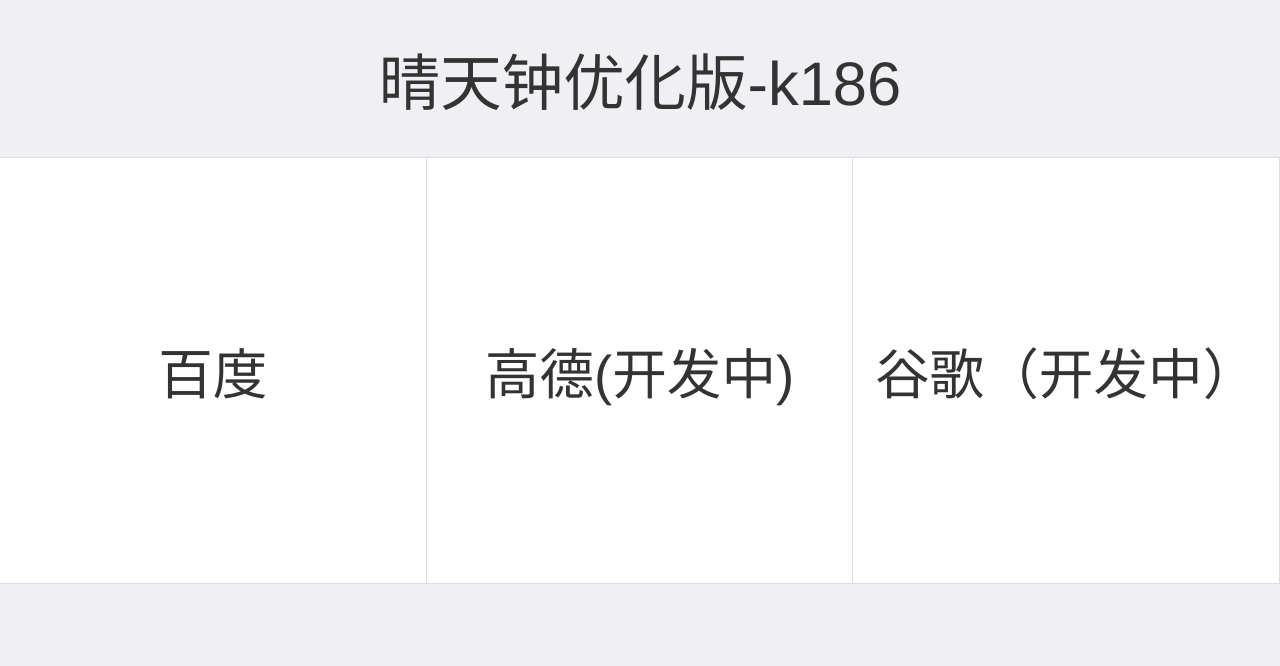
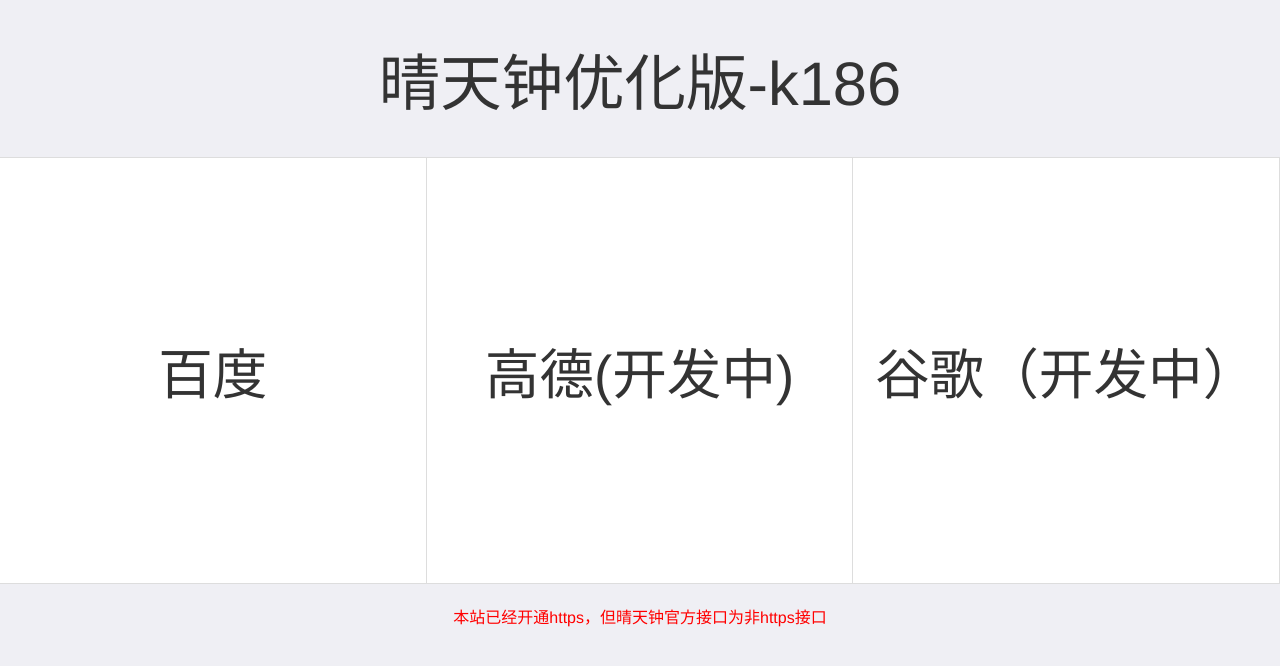
Before and after one commit to k186/7Timer, a Vue app: page /baidu in a window 1280 px wide. Shown: the top 666 px of the page. Built offline with nearby package versions, Linux system fonts and the light colour scheme.

Commit message:
re baidu

```diff
--- a/index.html
+++ b/index.html
@@ -116,6 +116,6 @@
   })
 </script>
 <script type="text/javascript" src="https://apps.bdimg.com/libs/jquery/2.1.4/jquery.min.js"></script>
-<!--<script type="text/javascript" src="https://api.map.baidu.com/api?v=2.0&ak=5wC6DO7ZMNpsIXvHEq8GpITGMZ3Gz1jA&s=1"></script>-->
+<script type="text/javascript" src="https://api.map.baidu.com/api?v=2.0&ak=5wC6DO7ZMNpsIXvHEq8GpITGMZ3Gz1jA&s=1"></script>
 </body>
 </html>
--- a/src/components/baiduMap.vue
+++ b/src/components/baiduMap.vue
@@ -21,7 +21,7 @@
   </div>
 </template>
 <script>
-  import {} from '../../static/core/baidu.js'
+  // import {} from '../../static/core/baidu.js'
   import {mapGetters} from 'vuex'
   // import tool from '../tools/tools'
 
--- a/src/pages/home.vue
+++ b/src/pages/home.vue
@@ -6,11 +6,6 @@
       <router-link to="gaode" class="k-nav-go"><span>高德(开发中)</span></router-link>
       <router-link to="google" class="k-nav-go"><span>谷歌（开发中）</span></router-link>
     </div>
+    <div style="font-size: 16px;color: red; text-align: center;margin: 20px">本站已经开通https，但晴天钟官方接口为非https接口</div>
   </div>
 </template>
-<script>
-  export default{
-    mounted () {
-    }
-  }
-</script>
```
